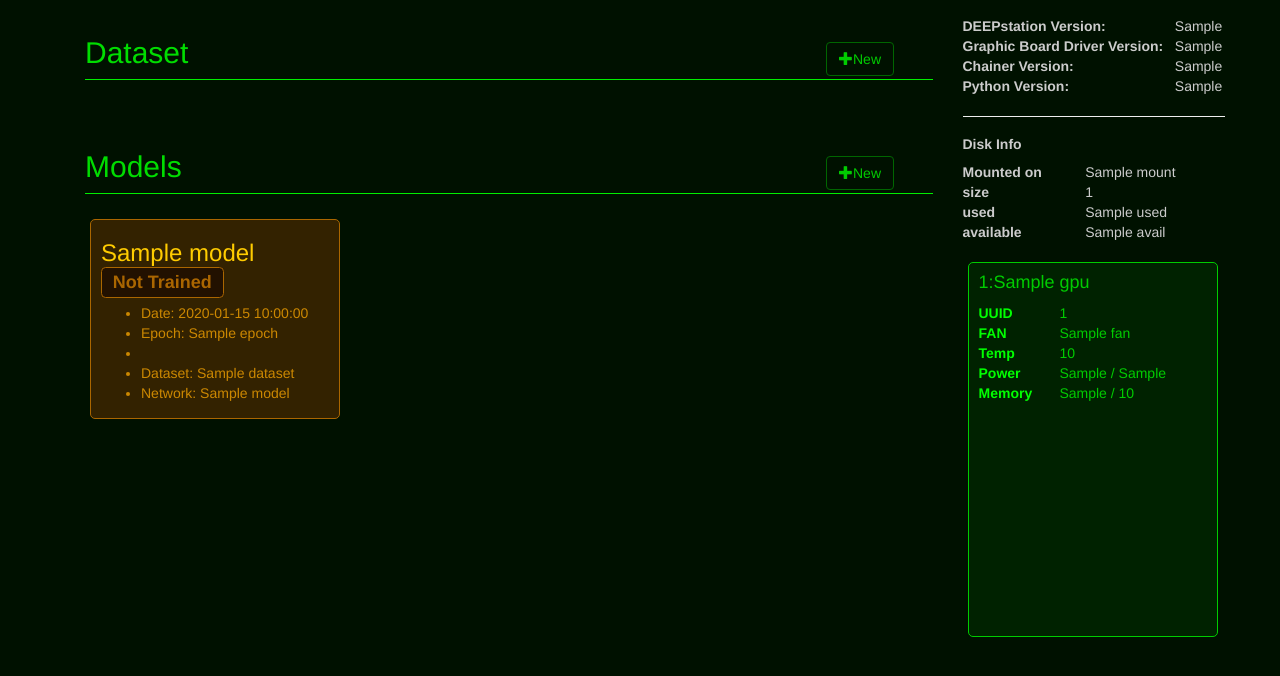
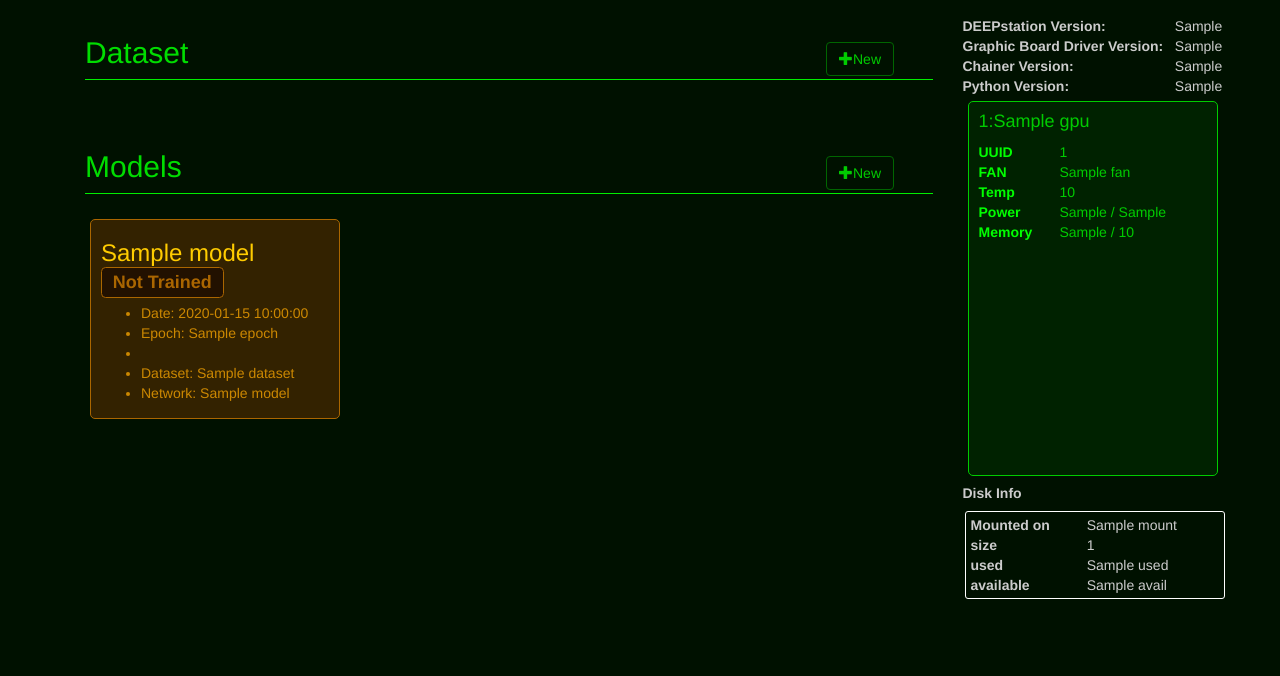
Before and after one commit to SonyCSL/CSLAIER, a Flask app: template src/templates/index.html in a window 1280 px wide. Shown: the part 54-730 px from the top of the page. Run offline with Flask 2, Linux system fonts and the light colour scheme; the template is opened without the code that fills it: most values are stand-ins (such as "Sample title", 1, 10 or a date in 2020); parts of the project's set-up code (start-up, migrations or seed data) failed here and were passed over; some libraries are stand-ins or nearby versions.

Commit message:
show disk info

```diff
--- a/src/static/css/deepstation.css
+++ b/src/static/css/deepstation.css
@@ -471,3 +471,13 @@ textarea.form-control {
 #show_text_detail_modal .modal-header {
     text-align: right;
 }
+
+.disk_info {
+    border: 1px solid white;
+    border-radius: 3px;
+    margin-top: 2px;
+    margin-left: 2px;
+    padding: 3px;
+    padding-left: 5px;
+    padding-right: 5px;
+}
--- /dev/null
+++ b/src/templates/common/resource_info.html
@@ -0,0 +1,25 @@
+{% if system_info['disk_info'] != None %}
+    <h5>Disk Info</h5>
+    {% for disk in system_info['disk_info'] %}
+        <div  class="disk_info">
+            <table border="0">
+                <tr>
+                    <th>Mounted on</th>
+                    <td>{{disk['mount']}}</td>
+                </tr>
+                <tr>
+                    <th>size</th>
+                    <td>{{disk['size']}}</td>
+                </tr>
+                <tr>
+                    <th>used</th>
+                    <td>{{disk['used']}}</td>
+                </tr>
+                <tr>
+                    <th>available</th>
+                    <td>{{disk['avail']}}</td>
+                </tr>
+            </table>
+        </div>
+    {% endfor %}
+{% endif %}
--- a/src/templates/common/version_info.html
+++ b/src/templates/common/version_info.html
@@ -22,29 +22,3 @@
         <td>{{ system_info['python_version'] }}</td>
     </tr>
 </table>
-{% if system_info['disk_info'] != None %}
-<hr>
-<h5>Disk Info</h5>
-<dl>
-    {% for disk in system_info['disk_info'] %}
-        <table border="0">
-            <tr>
-                <th>Mounted on</th>
-                <td>{{disk['mount']}}</td>
-            </tr>
-            <tr>
-                <th>size</th>
-                <td>{{disk['size']}}</td>
-            </tr>
-            <tr>
-                <th>used</th>
-                <td>{{disk['used']}}</td>
-            </tr>
-            <tr>
-                <th>available</th>
-                <td>{{disk['avail']}}</td>
-            </tr>
-        </table>
-    {% endfor %}
-</dl>
-{% endif %}
--- a/src/templates/index.html
+++ b/src/templates/index.html
@@ -10,6 +10,7 @@
         <div class="col-md-3">
             {% include 'common/version_info.html' %}
             {% include 'common/gpu_info.html' %}
+            {% include 'common/resource_info.html' %}
         </div>
     </div>
 </div>
--- a/src/templates/model/show.html
+++ b/src/templates/model/show.html
@@ -24,6 +24,7 @@
             <div class="col-md-3">
                 {% include 'common/version_info.html' %}
                 {% include 'common/gpu_info.html' %}
+                {% include 'common/resource_info.html' %}
             </div>
         </div>
     </div>
```
